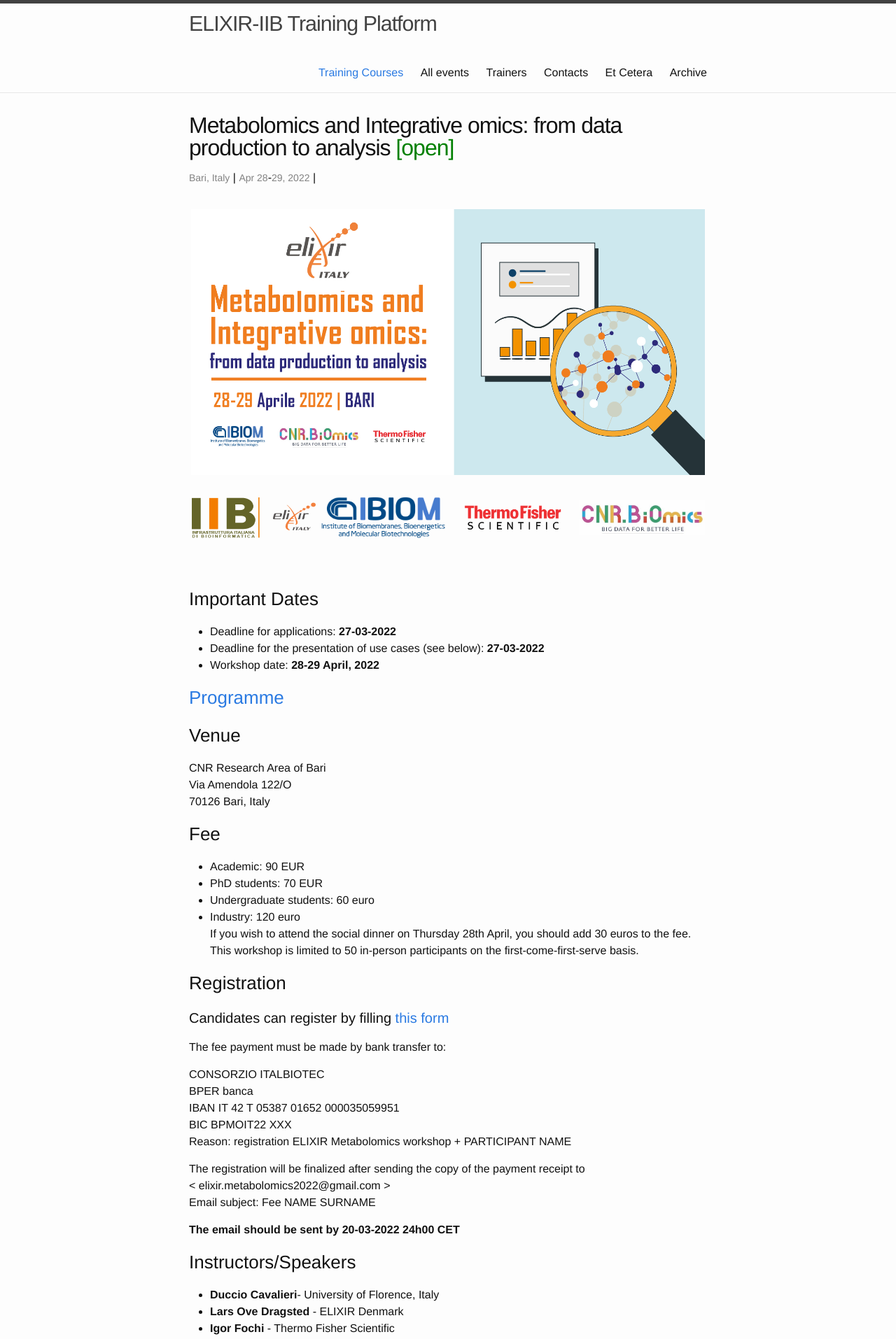
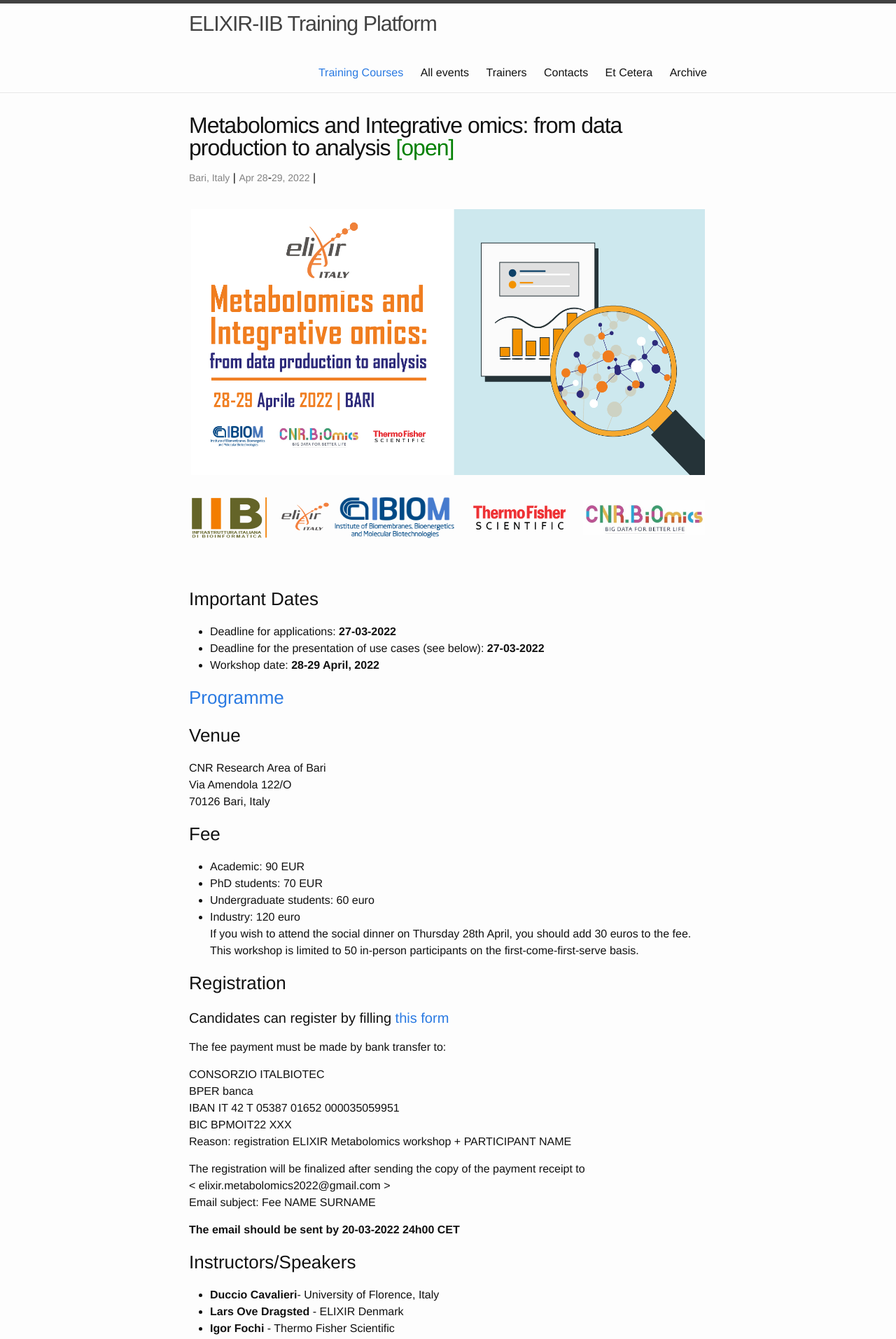
Before and after one commit to ELIXIR-IIB-training/website, a Jekyll site: the page built from _posts/2022-04-28-metabolomics-and-integrative-omics-Bari.md, in a window 1280 px wide. Shown: the top 1914 px of the page at 70% size. Built offline with Jekyll 4.4.1, drawn with Linux system fonts in a browser that asks for light colours.

Commit message:
Update 2022-04-28-metabolomics-and-integrative-omics-Bari.md

```diff
--- a/_posts/2022-04-28-metabolomics-and-integrative-omics-Bari.md
+++ b/_posts/2022-04-28-metabolomics-and-integrative-omics-Bari.md
@@ -15,7 +15,7 @@ description: The workshop is designed to enable the attendees to apply metabolom
 </table>
 <table border="0">
         <tr>
-        <td><a href="https://elixir-iib-training.github.io/website/"><img src="../../../img/logo_iib.png" height="60" width="200"></a>
+        <td><a href="https://elixir-iib-training.github.io/website/"><img src="../../../img/logo_iib.png" height="60" width="230"></a>
         </td>
         <td><a href=""><img src="../../../img/Logo_IBIOM_EN.png" height="60" width="200"></a>
         </td>
```
